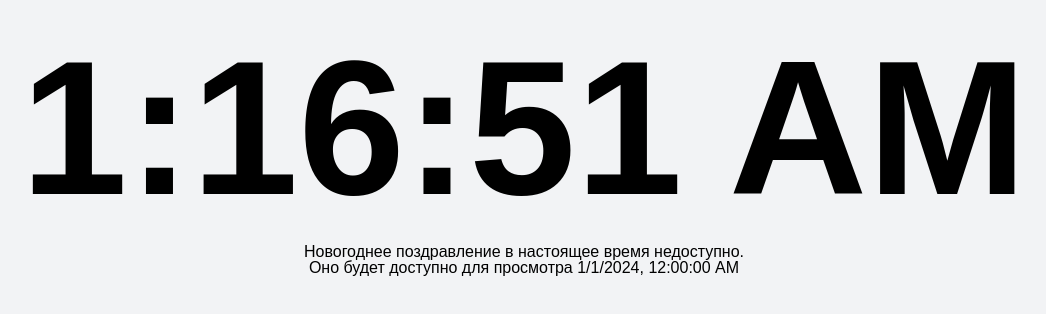
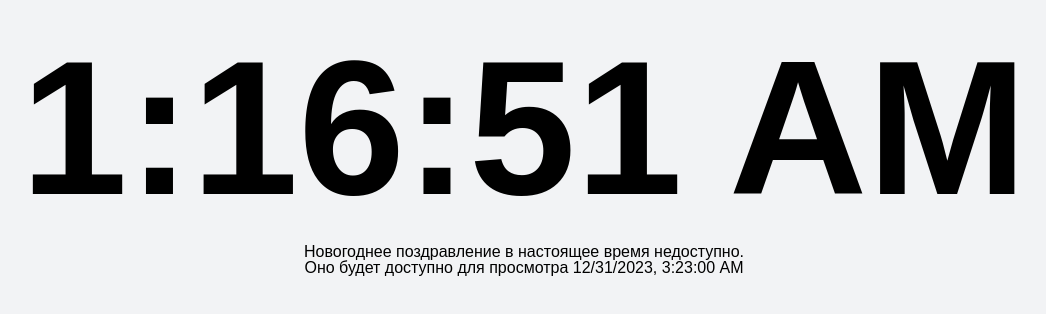
Before and after one commit to roodyforlife/NYolyashaaa, a React (Create React App) app: page / in a window 1280 px wide. Shown: the part 246-560 px from the top of the page, without its empty margins (116-1162 px from the left). Built offline with nearby package versions, Linux system fonts and the light colour scheme.

Commit message:
first commi34

```diff
--- a/src/App.js
+++ b/src/App.js
@@ -8,7 +8,8 @@ import Gallary from "./components/Gallary";
 const App = observer(() => {
   const {date} = useContext(Context);
   const [isNewYear, setIsNewYear] = useState(false);
-  const newYearDate = new Date(2024, 0, 1, 0, 0, 0);
+  /* const newYearDate = new Date(2024, 0, 1, 0, 0, 0); */
+  const newYearDate = new Date(2023, 11, 31, 3, 23, 0);
 
   const updateTime = () => {
     date.setDate(new Date());
```
